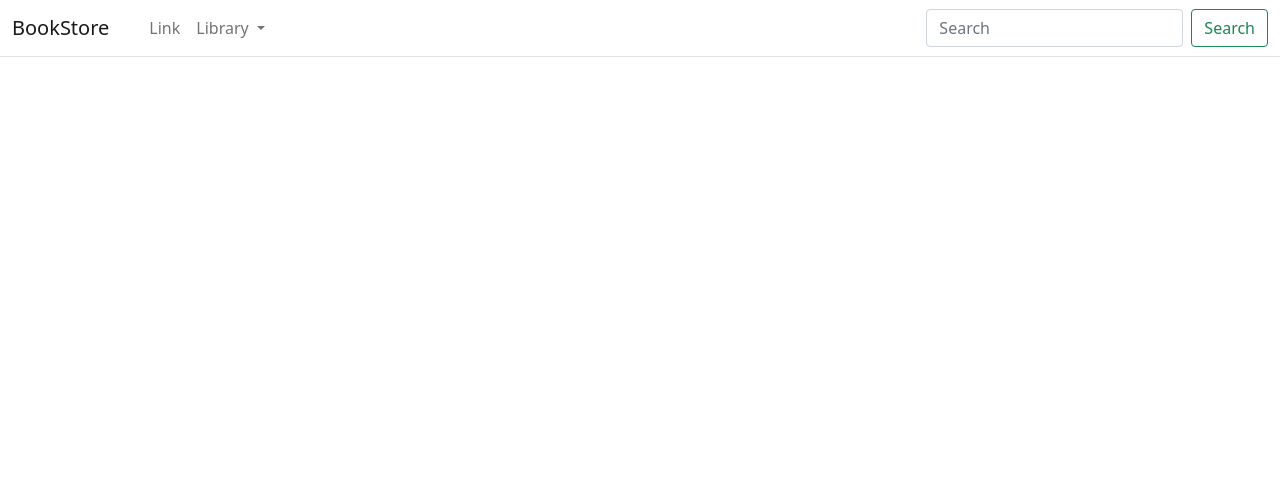
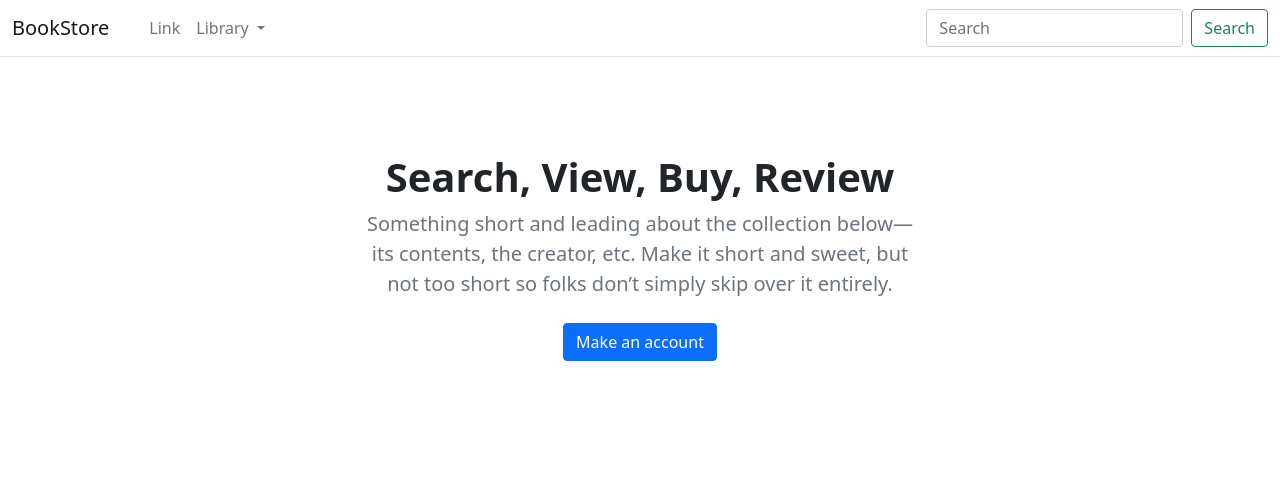
Before and after one commit to ORayy/KHF-Online-Store, a Django app: page / in a window 1280 px wide. Shown: the top 480 px of the page. Run offline with Django 3.2, Linux system fonts and the light colour scheme; data that the repository does not hold is empty.

Commit message:
extended code in base.html into home.html file and added section

```diff
--- a/khfApp/templates/khfapp/home.html
+++ b/khfApp/templates/khfapp/home.html
@@ -3,6 +3,22 @@
 {% block title %}Home{% endblock %}
 
 {% block content %}
+    <main>
+
+        <section class="py-5 text-center container">
+            <div class="row py-lg-5">
+                <div class="col-lg-6 col-md-8 mx-auto">
+                    <h1 class="h1 fw-bold">Search, View, Buy, Review</h1>
+                    <p class="lead text-muted">Something short and leading about the collection below—its contents, the creator,
+                        etc. Make it short and sweet, but not too short so folks don’t simply skip over it entirely.</p>
+                    <p>
+                        <a href="#" class="btn btn-primary my-2">Make an account</a>
+                    </p>
+                </div>
+            </div>
+        </section>
+
+    </main>
 
 
 
```
